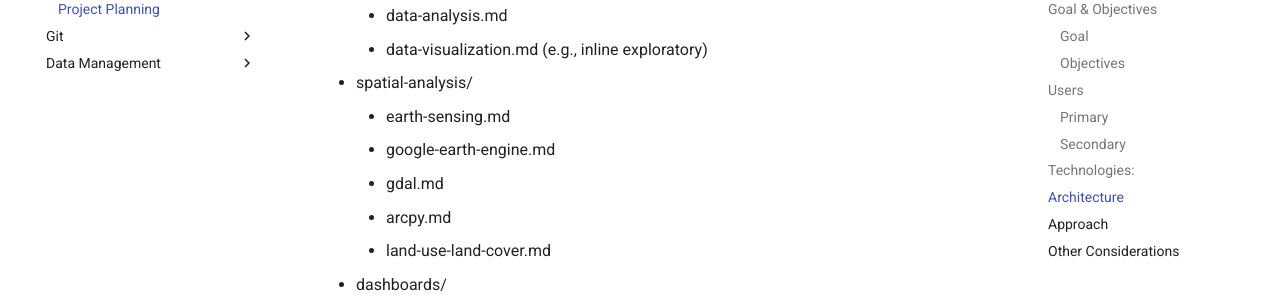
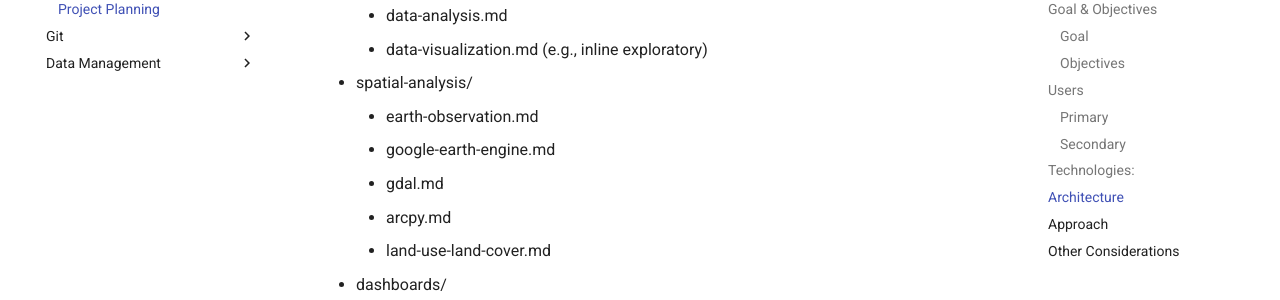
Before and after one commit to eriktuck/ei-dev, an MkDocs documentation site: the page built from docs/project-planning/project-planning.md, in a window 1280 px wide and 900 px high, scrolled down 2626 px. Shown: the part 153-453 px from the top of the window. Built offline with MkDocs 1.6.1 and Material for MkDocs 9.7.7, drawn with Linux system fonts in a browser that asks for light colours.

Commit message:
changed earth-sensing to earth-observation

```diff
--- a/docs/project-planning/project-planning.md
+++ b/docs/project-planning/project-planning.md
@@ -80,7 +80,7 @@ The MkDocs package will create the basic architecture when [creating the project
         * data-analysis.md
         * data-visualization.md (e.g., inline exploratory)
     * spatial-analysis/
-        * earth-sensing.md
+        * earth-observation.md
         * google-earth-engine.md
         * gdal.md
         * arcpy.md
```
